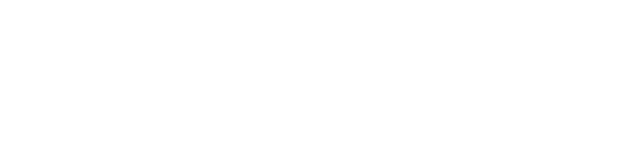
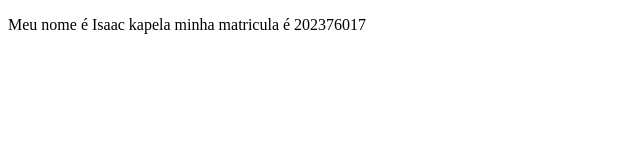
Before and after one commit to ufjf-dcc202/ufjf-dcc202-2023-3-a-atv1-isaac-kapela, a plain HTML site: page Aulas/Aula_03/index.html in a window 1280 px wide. Shown: the whole page, without its empty margins (0-640 px from the left). Drawn offline with Linux system fonts and the light colour scheme.

Commit message:
Adicionando conteudo inicial

```diff
--- a/Aulas/Aula_03/index.html
+++ b/Aulas/Aula_03/index.html
@@ -3,9 +3,10 @@
 <head>
     <meta charset="UTF-8">
     <meta name="viewport" content="width=device-width, initial-scale=1.0">
-    <title>Document</title>
+    <title>Atividade_2</title>
 </head>
 <body>
+    <P>Meu nome é Isaac kapela minha matricula é 202376017</P>
 
 </body>
 </html>
```
